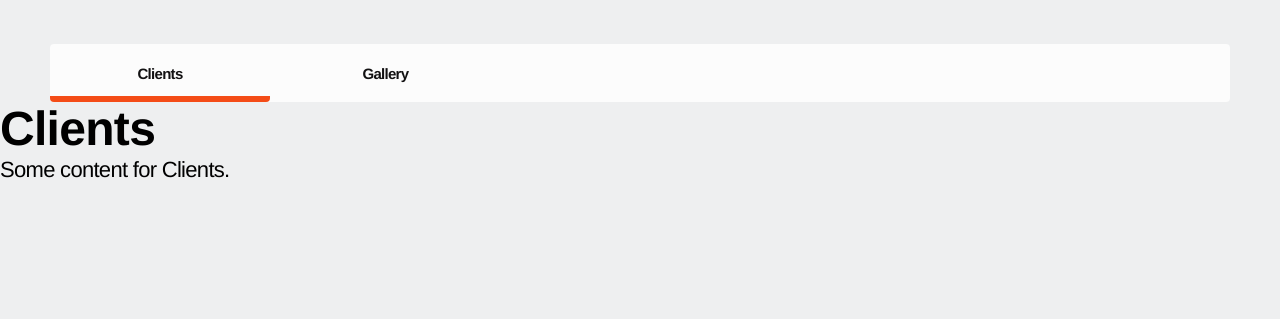
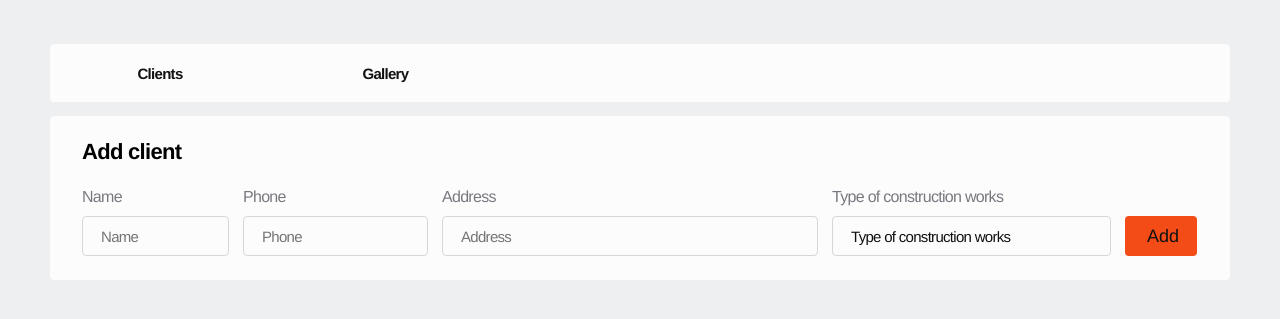
Before and after one commit to artemPashevich/maxQuality, a Flask app: template templates/admin.html in a window 1280 px wide. Shown: the part 60-379 px from the top of the page. Run offline with Flask 3, Linux system fonts and the light colour scheme; the template is opened without the code that fills it, so the values that code supplies are empty; style sheets or scripts are compiled from the project's sources.

Commit message:
start add-clients

```diff
--- /dev/null
+++ b/scss/admin/add-clients.scss
@@ -0,0 +1,65 @@
+$orange: #f44c17; // Ярко-оранжевый цвет
+$black: #121112; // Темно-серый, почти черный цвет
+$white: #eeeff0; // Светло-серый цвет
+$gray: #8b8e92; // Средне-серый цвет
+
+
+.add-clients {
+
+    .container {
+        height: 164px;
+        border-radius: 4px;
+        background-color: #FCFCFC;
+        margin-top: 14px;
+        padding: 22px 32px;
+
+        .form {
+            display: flex;
+            gap: 14px;
+            margin-top: 20px;
+        }
+
+        .form-group {
+
+            .b5 {
+                margin-bottom: 8px;
+                color: #7B7780;
+            }
+
+             input {
+                color: $black;
+                font-size: 15px;
+                height: 40px;
+                border-radius: 4px;
+                border: 1px solid #D6D7D8;
+                background-color: unset;
+                padding: 8px 18px;
+             }
+
+             button {
+                width: 72px;
+                height: 40px;
+                padding: 8px 22px;
+                margin-top: 30px;
+             }
+
+             .input-name {
+                width: 147px;
+             }
+
+             .input-phone {
+                width: 185px;
+             }
+
+             .input-address {
+                width: 376px;
+             }
+
+             .dropdown-toggle {
+                width: 279px;
+             }
+        }
+
+    }
+
+}
--- /dev/null
+++ b/static/css/admin/add-clients.css
@@ -0,0 +1,43 @@
+.add-clients .container {
+  height: 164px;
+  border-radius: 4px;
+  background-color: #FCFCFC;
+  margin-top: 14px;
+  padding: 22px 32px;
+}
+.add-clients .container .form {
+  display: flex;
+  gap: 14px;
+  margin-top: 20px;
+}
+.add-clients .container .form-group .b5 {
+  margin-bottom: 8px;
+  color: #7B7780;
+}
+.add-clients .container .form-group input {
+  color: #121112;
+  font-size: 15px;
+  height: 40px;
+  border-radius: 4px;
+  border: 1px solid #D6D7D8;
+  background-color: unset;
+  padding: 8px 18px;
+}
+.add-clients .container .form-group button {
+  width: 72px;
+  height: 40px;
+  padding: 8px 22px;
+  margin-top: 30px;
+}
+.add-clients .container .form-group .input-name {
+  width: 147px;
+}
+.add-clients .container .form-group .input-phone {
+  width: 185px;
+}
+.add-clients .container .form-group .input-address {
+  width: 376px;
+}
+.add-clients .container .form-group .dropdown-toggle {
+  width: 279px;
+}/*# sourceMappingURL=add-clients.css.map */
--- a/templates/admin.html
+++ b/templates/admin.html
@@ -8,6 +8,8 @@
     <link rel="stylesheet" href="../static/css/general.css" />
     <link rel="stylesheet" href="../static/css/header.css" />
     <link rel="stylesheet" href="../static/css/admin/admin.css" />
+    <link rel="stylesheet" href="../static/css/admin/add-clients.css" />
+    <link rel="stylesheet" href="../static/css/form.css" />
     <title>Document</title>
 </head>
 
@@ -29,25 +31,82 @@
             <button class="tablinks" onclick="openTab(event, 'clients')">Clients</button>
             <button class="tablinks" onclick="openTab(event, 'gallery')">Gallery</button>
         </div>
-
+<!--
         <div id="clients" class="tabcontent">
-            <!-- Содержимое для таба Clients -->
             <h3>Clients</h3>
             <p>Some content for Clients.</p>
           </div>
 
           <div id="gallery" class="tabcontent">
-            <!-- Содержимое для таба Gallery -->
             <h3>Gallery</h3>
             <p>Some content for Gallery.</p>
-          </div>
+          </div> -->
 
     </section>
 
 
 
-    <section>
+    <section class="add-clients">
+        <div class="container">
 
+            <h4>Add client</h4>
+
+        <div class="form">
+            <div class="form-group">
+                <div class="b5" for="name">Name</div>
+                <input class="input-name" type="text" id="name" placeholder="Name">
+              </div>
+
+              <div class="form-group">
+                <div class="b5" for="phone">Phone</div>
+                <input class="input-phone" type="tel" id="phone" placeholder="Phone">
+              </div>
+
+              <div class="form-group">
+                <div class="b5" for="address">Address</div>
+                <input class="input-address" type="text" id="address" placeholder="Address">
+              </div>
+
+              <div class="form-group">
+                <div class="b5" for="type of construction works">Type of construction works</div>
+                <div class="dropdown">
+                    <input type="text" id="type of construction works" class="dropdown-toggle" onclick="toggleDropdown()" readonly value="Type of construction works">
+                    <div class="dropdown-menu" id="dropdown-menu">
+                        <label class="custom-checkbox">
+                            <input type="checkbox" type="checkbox" value="Finishing works">
+                            <span class="checkmark"></span> Finishing works
+                          </label>
+                          <label class="custom-checkbox">
+                            <input type="checkbox" type="checkbox" value="Tiling works">
+                            <span class="checkmark"></span> Tiling works
+                          </label>
+                          <label class="custom-checkbox">
+                            <input type="checkbox" type="checkbox" value="Plastering work">
+                            <span class="checkmark"></span> Plastering work
+                          </label>
+                          <label class="custom-checkbox">
+                            <input type="checkbox" type="checkbox" value="Plumbing">
+                            <span class="checkmark"></span> Plumbing
+                          </label>
+                          <label class="custom-checkbox">
+                            <input type="checkbox" type="checkbox" value="Electrical works">
+                            <span class="checkmark"></span> Electrical works
+                          </label>
+                          <label class="custom-checkbox">
+                            <input type="checkbox" type="checkbox" value="Etc.">
+                            <span class="checkmark"></span> Etc.
+                          </label>
+                    </div>
+                  </div>
+              </div>
+
+              <div class="form-group">
+                <button type="submit">Add</button>
+              </div>
+        </div>
+
+
+        </div>
     </section>
 
     <section>
```
Also changed, not shown: 1 other file.
